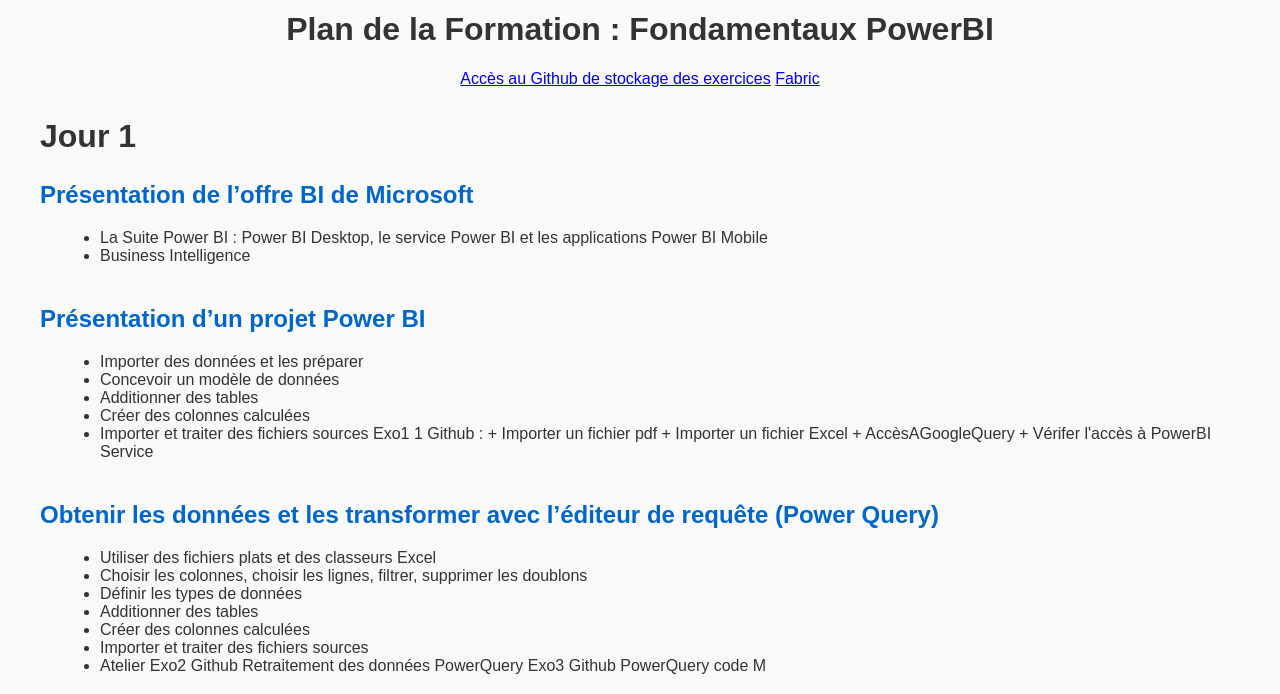
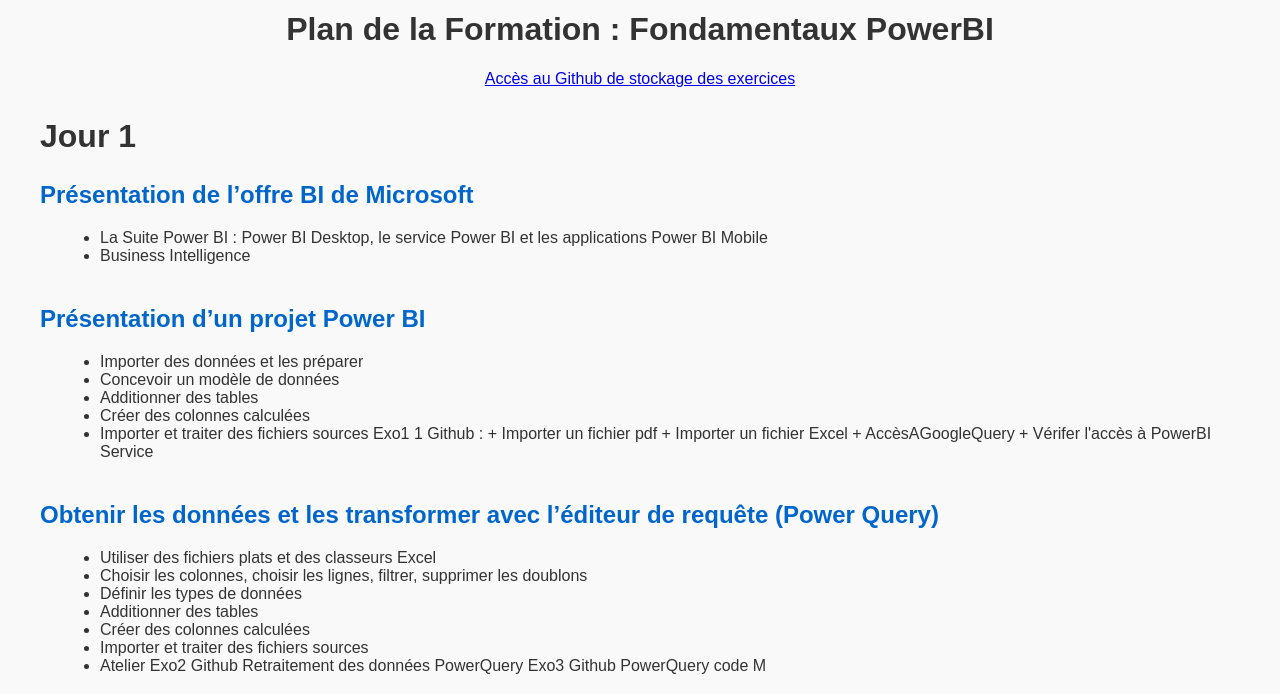
Before and after one commit to guillaumeFAGOT/IB-Cegos, a plain HTML site: page index.html in a window 1280 px wide. Shown: the part 106-800 px from the top of the page. Drawn offline with Linux system fonts and the light colour scheme.

Commit message:
Update index.html

```diff
--- a/index.html
+++ b/index.html
@@ -37,7 +37,7 @@
     <img src="https://raw.githubusercontent.com/guillaumeFAGOT/IB-Cegos/refs/heads/main/logo.svg" alt="Logo de la formation" width=100px>
     <h1>Plan de la Formation : Fondamentaux PowerBI</h1>
     <a href="https://github.com/guillaumeFAGOT/IB-Cegos" target="_blank">Accès au Github de stockage des exercices</a>
-    <a href="https://app.fabric.microsoft.com/groups/3b2c3ee7-0f40-49c5-8db0-4a9947ff38dd/list?experience=power-bi" target="_blank">Fabric</a>
+
 
   </header>
 
```
